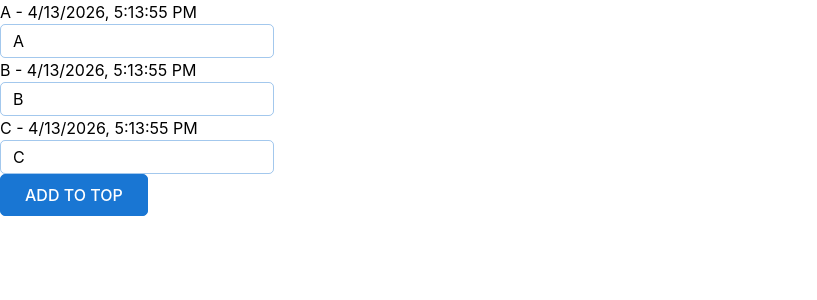
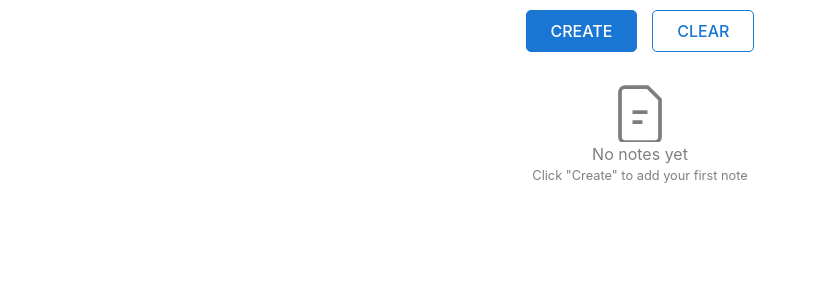
Before and after one commit to Ralchuk/Notes, a React (Vite) app: page / in a window 1280 px wide. Shown: the top 300 px of the page, without its empty margins (0-817 px from the left). Built offline with nearby package versions, Linux system fonts and the light colour scheme.

Commit message:
update note app

```diff
--- a/src/app/App.tsx
+++ b/src/app/App.tsx
@@ -1,12 +1,11 @@
 import Note from "@/entities/note/note";
-import KeyMismatch from "@/lab/KeyMismatch";
 
 
 function App() {
 
   return (
     <>
-    <KeyMismatch/>
+    <Note/>
     </>
   );
 }
--- a/src/entities/note/form.tsx
+++ b/src/entities/note/form.tsx
@@ -1,4 +1,4 @@
-import { useState } from "react"
+import { useState } from 'react';
 
 type Prop = {
   onCreate: (title: string, text: string) => void;
@@ -8,14 +8,14 @@ type Prop = {
 export default function Form ( {onCreate}: Prop) {
     const [title,setTitle] = useState('');
     const [text, setText] = useState('');
-    function handleSubmit(e: React.FormEvent<HTMLFormElement>){
-        e.preventDefault
+    function handleSubmit(e: React.SubmitEvent<HTMLFormElement>){
+        e.preventDefault();
 
-        if (!title.trim() || !text.trim()) return
+        if (!title.trim() || !text.trim()) return;
 
-        onCreate(title,text)
-        setText('')
-        setTitle('')
+        onCreate(title,text);
+        setText('');
+        setTitle('');
     }
     return (
         <div >
--- a/src/entities/note/note.tsx
+++ b/src/entities/note/note.tsx
@@ -2,10 +2,23 @@ import  Form from '@/entities/note/form';
 import { type Note } from './model/types';
 import { useState } from 'react';
 
+const container = 'flex flex-col items-center';
+const noteContainer = 'flex flex-col  pt-[10px] pb-[30px] gap-[15px] w-fit';
+const headerNote = 'flex flex-row gap-[15px]';
+const btnCreate = 'flex uppercase px-6 py-2 text-white bg-[#1976d3] rounded-[5px] font-[Roboto, sans-serif] font-medium transition-all duration-200 hover:bg-white hover: border-[#1976d3] hover: border-[1px] hover:text-[#1976d3] cursor-pointer';
+const btnClear = 'flex uppercase px-6 py-2 text-[#1976d3] bg-white border-[1px] border-[#1976d3] rounded-[5px] font-[Roboto, sans-serif] font-medium transition-all duration-200 hover:border-[#1976d3]/50 hover:text-[#1976d3]/50 cursor-pointer';
+const formContainer = 'flex flex-col gap-[10px] w-full';
+const formCross = 'flex justify-end text-[#1976d3] cursor-pointer';
+const arrContainer = 'flex flex-col gap-[20px] px-[20px] w-full';
+const itemNote = 'border-y-[1px] border-[#1976d3]/50';
+const itemNoteTitle = 'text-[#1976d3] text-[32px] font-[Roboto, sans-serif]';
+const itemNoteContent = 'text-black/50 text-[16px] font-[Roboto, sans-serif]';
+const itemNoteDate = 'text-black/25 text-[12px] font-[Roboto, sans-serif] font-bold text-end';
+const arrEmpty = 'flex flex-col items-center opacity-50';
+
 export default function Note(){
   const [isOpen, setIsOpen] = useState(false)
   const [note, setNote] = useState<Note[]>([]);
-      // const [open, setOpen] = useState(false);
 
   function onCreate(title: string, content: string) {
     const newNote: Note = {
@@ -14,7 +27,6 @@ export default function Note(){
       content,
       createdAt: new Date(),
     };
-
     setNote((prev) => [newNote, ...prev]);
     setIsOpen(false);
   }
@@ -22,16 +34,15 @@ export default function Note(){
     setNote([])
   }
   return (
-      <div className='flex flex-col items-center'>
-        <div className='flex flex-col  pt-[10px] pb-[30px] gap-[15px] w-fit'>
-          <div className='flex flex-row gap-[15px]'>
-            <button className='flex uppercase px-6 py-2 text-white bg-[#1976d3] rounded-[5px] font-[Roboto, sans-serif] font-medium transition-all duration-200
-    hover:bg-white hover: border-[#1976d3] hover: border-[1px] hover:text-[#1976d3] cursor-pointer' onClick={() => setIsOpen(true)}>Create</button>
-            <button className='flex uppercase px-6 py-2 text-[#1976d3] bg-white border-[1px] border-[#1976d3] rounded-[5px] font-[Roboto, sans-serif] font-medium transition-all duration-200 hover:border-[#1976d3]/50 hover:text-[#1976d3]/50 cursor-pointer' onClick={onClean}>Clear</button>
+    <div className={container}>
+      <div className={noteContainer}>
+        <div className={headerNote}>
+          <button className={btnCreate} onClick={() => setIsOpen(true)}>Create</button>
+          <button className={btnClear} onClick={onClean}>Clear</button>
         </div>
         {isOpen ?
-          <div className='flex flex-col gap-[10px] w-full'>
-            <button className='flex justify-end text-[#1976d3] cursor-pointer' onClick={() => setIsOpen(false)}>
+        <div className={formContainer}>
+          <button className={formCross} onClick={() => setIsOpen(false)}>
             <svg xmlns="http://www.w3.org/2000/svg" fill="none" viewBox="0 0 24 24" stroke-width="1.5" stroke="currentColor" className="size-6">
               <path stroke-linecap="round" stroke-linejoin="round" d="M6 18 18 6M6 6l12 12" />
             </svg>
@@ -42,14 +53,14 @@ export default function Note(){
           : null
         }
       </div>
-        <div className='flex flex-col gap-[20px] px-[20px] w-full'>
+      <div className={arrContainer}>
         {note.length !== 0 ? note.map((item) => (
-            <div className='border-y-[1px] border-[#1976d3]/50' key ={item.id}>
-              <h1 className='text-[#1976d3] text-[32px] font-[Roboto, sans-serif]'>{item.title}</h1>
-              <h2 className='text-black/50 text-[16px] font-[Roboto, sans-serif]'>{item.content}</h2>
-              <h3 className='text-black/25 text-[12px] font-[Roboto, sans-serif] font-bold text-end'>{item.createdAt.toLocaleString()}</h3>
+          <div className={itemNote} key ={item.id}>
+            <h1 className={itemNoteTitle}>{item.title}</h1>
+            <h2 className={itemNoteContent}>{item.content}</h2>
+            <h3 className={itemNoteDate}>{item.createdAt.toLocaleString()}</h3>
           </div>
-          )) : <div className='flex flex-col items-center opacity-50' >
+        )) : <div className={arrEmpty} >
               <svg width="60" height="60" viewBox="0 0 24 24" fill="none">
                 <path
                   d="M6 2h9l5 5v15a2 2 0 0 1-2 2H6a2 2 0 0 1-2-2V4a2 2 0 0 1 2-2z"
```
Lines whose indentation alone changed are shown as unchanged.
